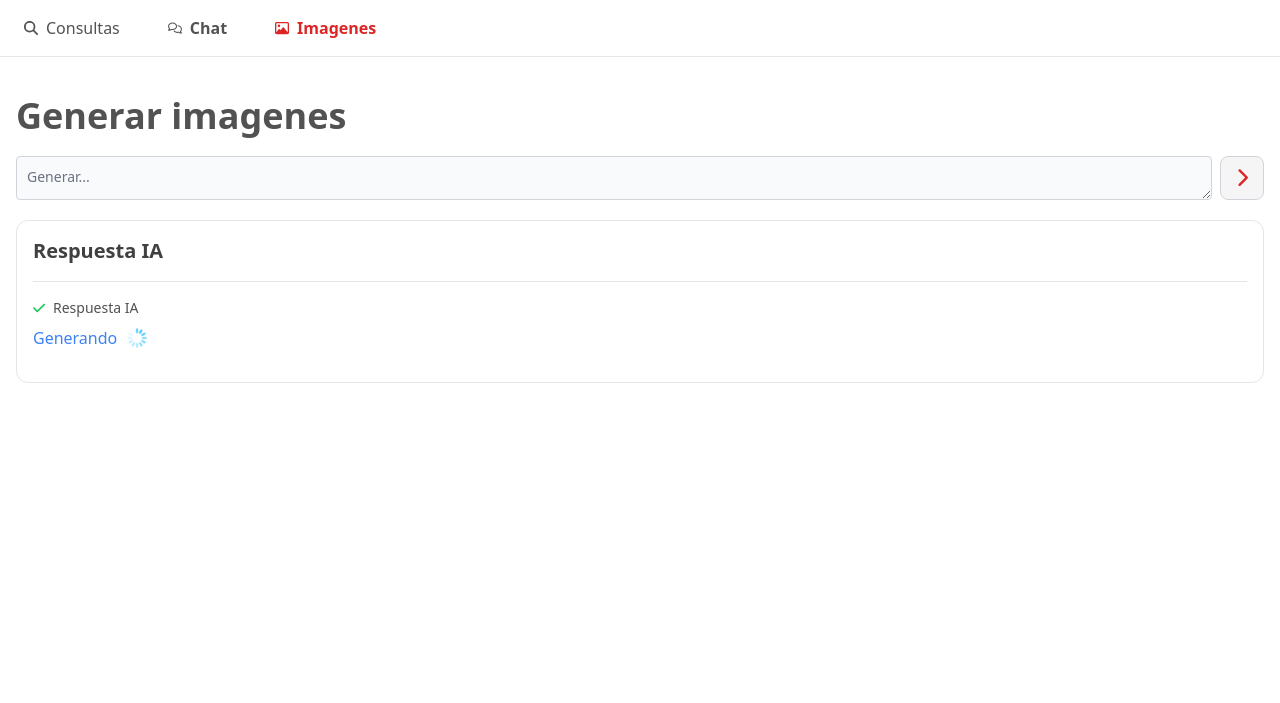
After one commit to kevinfdezdelanda/chatbot_sarenet, a Django app: page /imagenes/ in a window 1280 px wide. The commit adds this page. Shown: the top 703 px of the page. Run offline with Django 5.2, Linux system fonts and the light colour scheme; some libraries are stand-ins or nearby versions.

Commit message:
imagenes template

```diff
--- a/app_sarebot/static/chat/script.js
+++ b/app_sarebot/static/chat/script.js
@@ -0,0 +1,10 @@
+window.onload = function () {
+
+    input = document.getElementById('texto_prompt');
+    if(input){
+        // aumenta el tamaño del textarea segun el contenido
+        input.addEventListener('input', function () {
+            input.style.height = input.scrollHeight + 'px';
+        });
+    }
+  };
--- /dev/null
+++ b/app_sarebot/templates/app_sarebot/imagenes.html
@@ -0,0 +1,62 @@
+{% extends 'base.html' %} {% load static tailwind_tags %} {% block scripts %}
+<script type="text/javascript" src="{% static 'chat/busquedas.js' %}"></script>
+{% endblock %} {% block content %}
+<div class="pt-24 container mx-auto px-4 mb-10 flex flex-col min-h-screen2">
+  <h1 class="text-4xl font-bold text-neutral-600">Generar imagenes</h1>
+  <!-- inputs -->
+  <div class="mt-5 flex flex-col gap-2">
+    <div class="w-full flex gap-2">
+      <textarea
+        id="texto_prompt"
+        class="bg-gray-50 border min-h-11 h-11 max-h-96 resize-y border-gray-300 text-gray-900 text-sm rounded focus:ring-neutral-400 focus:border-neutral-400 block w-full p-2.5 disabled:opacity-65"
+        placeholder="Generar..."></textarea>
+      <div>
+        <button
+          id="apiCallButton"
+          class="rounded-lg border border-gray-300 bg-neutral-100 p-0.5 text-red-600 transition enabled:hover:bg-white enabled:hover:shadow-lg w-11 h-11 flex items-center disabled:opacity-65">
+          <span class="m-auto">
+            <svg xmlns="http://www.w3.org/2000/svg" viewBox="0 0 320 512" class="w-3 fill-red-600">
+              <!--!Font Awesome Free 6.5.2 by @fontawesome - https://fontawesome.com License - https://fontawesome.com/license/free Copyright 2024 Fonticons, Inc.-->
+              <path
+                d="M310.6 233.4c12.5 12.5 12.5 32.8 0 45.3l-192 192c-12.5 12.5-32.8 12.5-45.3 0s-12.5-32.8 0-45.3L242.7 256 73.4 86.6c-12.5-12.5-12.5-32.8 0-45.3s32.8-12.5 45.3 0l192 192z" />
+            </svg>
+          </span>
+        </button>
+      </div>
+    </div>
+  </div>
+  <!-- Resultados -->
+  <div id="result" class="mt-5 ">
+    <div class="p-4 border border-neutral-200 rounded-xl">
+      <p class="w-full border-b border-neutral-200 font-bold text-xl pb-4 text-neutral-700">Respuesta IA</p>
+      <div class="w-full py-4">
+        <p class="text-sm pb-2 text-neutral-600 w-full flex">
+          <svg xmlns="http://www.w3.org/2000/svg" viewBox="0 0 448 512" class="w-3 mr-2 fill-green-500">
+            <!--!Font Awesome Free 6.5.2 by @fontawesome - https://fontawesome.com License - https://fontawesome.com/license/free Copyright 2024 Fonticons, Inc.-->
+            <path
+              d="M438.6 105.4c12.5 12.5 12.5 32.8 0 45.3l-256 256c-12.5 12.5-32.8 12.5-45.3 0l-128-128c-12.5-12.5-12.5-32.8 0-45.3s32.8-12.5 45.3 0L160 338.7 393.4 105.4c12.5-12.5 32.8-12.5 45.3 0z" />
+          </svg>
+          Respuesta IA
+        </p>
+        <div class="text-neutral-800">
+          <div id="msg-generando" class="flex items-center gap-2">
+            <p class="text-blue-500">Generando</p>
+            <img class="w-6" src="{% static 'chat/images/loading.gif' %}" alt="cargando" />
+          </div>
+          <!-- RESPUESTA GENERADA IA -->
+          <div id="apiResponse" class="[&>p]:mb-2 [&>pre]:my-2 [&>ol]:list-decimal [&>ol]:ml-5 [&>ul]:list-disc [&>ul]:ml-5"></div>
+        </div>
+      </div>
+    </div>
+  </div>
+  <!-- MSG inicial -->
+  <div id="msg-inicial" class="h-full pt-8 flex flex-col justify-center items-center flex-auto gap-8 hidden">
+    <svg class="fill-neutral-100 max-h-40" xmlns="http://www.w3.org/2000/svg" viewBox="0 0 576 512">
+      <!--!Font Awesome Free 6.5.2 by @fontawesome - https://fontawesome.com License - https://fontawesome.com/license/free Copyright 2024 Fonticons, Inc.-->
+      <path
+        d="M160 80H512c8.8 0 16 7.2 16 16V320c0 8.8-7.2 16-16 16H490.8L388.1 178.9c-4.4-6.8-12-10.9-20.1-10.9s-15.7 4.1-20.1 10.9l-52.2 79.8-12.4-16.9c-4.5-6.2-11.7-9.8-19.4-9.8s-14.8 3.6-19.4 9.8L175.6 336H160c-8.8 0-16-7.2-16-16V96c0-8.8 7.2-16 16-16zM96 96V320c0 35.3 28.7 64 64 64H512c35.3 0 64-28.7 64-64V96c0-35.3-28.7-64-64-64H160c-35.3 0-64 28.7-64 64zM48 120c0-13.3-10.7-24-24-24S0 106.7 0 120V344c0 75.1 60.9 136 136 136H456c13.3 0 24-10.7 24-24s-10.7-24-24-24H136c-48.6 0-88-39.4-88-88V120zm208 24a32 32 0 1 0 -64 0 32 32 0 1 0 64 0z" />
+    </svg>
+    <p class="border-t-8 border-neutral-100 pt-6 text-neutral-200 text-3xl font-black font-mono max-w-xs text-center">Genera imagenes con la ia</p>
+  </div>
+</div>
+{% endblock %}
--- a/app_sarebot/templates/base.html
+++ b/app_sarebot/templates/base.html
@@ -12,6 +12,7 @@
     <!-- and it's easy to individually load additional languages -->
     <script src="{% static 'librerias/highlight_js/js/go.min.js' %}"></script>
     <script src="{% static 'librerias/markdown_it/js/markdown-it.min.js' %}"></script>
+    <script type="text/javascript" src="{% static 'chat/script.js' %}"></script>
   </head>
   <body class="antialiased">
     <div class="fixed w-full border-b border-gray-200 bg-white z-10">
@@ -40,6 +41,18 @@
             Chat
           </a>
         </div>
+        <div class="h-full flex">
+          <a
+            href="{% url 'imagenes' %}"
+            class="py-4 px-2 hover:border-b-2 border-red-600 font-semibold flex {% if request.path == '/imagenes/' %}text-red-600{% else %}text-neutral-600{% endif %}">
+            <svg xmlns="http://www.w3.org/2000/svg" viewBox="0 0 512 512" class="w-3.5 mr-2 {% if request.path == '/imagenes/' %}fill-red-600{% else %}fill-neutral-600{% endif %}">
+              <!--!Font Awesome Free 6.5.2 by @fontawesome - https://fontawesome.com License - https://fontawesome.com/license/free Copyright 2024 Fonticons, Inc.-->
+              <path
+                d="M448 80c8.8 0 16 7.2 16 16V415.8l-5-6.5-136-176c-4.5-5.9-11.6-9.3-19-9.3s-14.4 3.4-19 9.3L202 340.7l-30.5-42.7C167 291.7 159.8 288 152 288s-15 3.7-19.5 10.1l-80 112L48 416.3l0-.3V96c0-8.8 7.2-16 16-16H448zM64 32C28.7 32 0 60.7 0 96V416c0 35.3 28.7 64 64 64H448c35.3 0 64-28.7 64-64V96c0-35.3-28.7-64-64-64H64zm80 192a48 48 0 1 0 0-96 48 48 0 1 0 0 96z" />
+            </svg>
+            Imagenes
+          </a>
+        </div>
       </div>
     </div>
     {% block content %}{% endblock %}
--- a/app_sarebot/urls.py
+++ b/app_sarebot/urls.py
@@ -3,6 +3,7 @@ from . import views
 
 urlpatterns = [
     path("chat/", views.chat, name="chat"),
+    path("imagenes/", views.imagenes, name="imagenes"),
     path("", views.busquedas, name="busquedas"),
     path('api/get-prompt-description/', views.get_prompt_description, name='get-prompt-description'),
     path('api/get-prompt/', views.get_prompt, name='get-prompt'),
--- a/app_sarebot/views.py
+++ b/app_sarebot/views.py
@@ -6,6 +6,9 @@
 
 def chat(request):
     return render(request, 'app_sarebot/chat.html')
+
+def imagenes(request):
+    return render(request, 'app_sarebot/imagenes.html')
 
 def busquedas(request):
     prompts = Prompt.objects.all()
--- a/theme/static/css/dist/styles.css
+++ b/theme/static/css/dist/styles.css
@@ -1013,6 +1013,10 @@ select {
   max-width: 24rem;
 }
 
+.max-w-xs {
+  max-width: 20rem;
+}
+
 .flex-1 {
   flex: 1 1 0%;
 }
```
